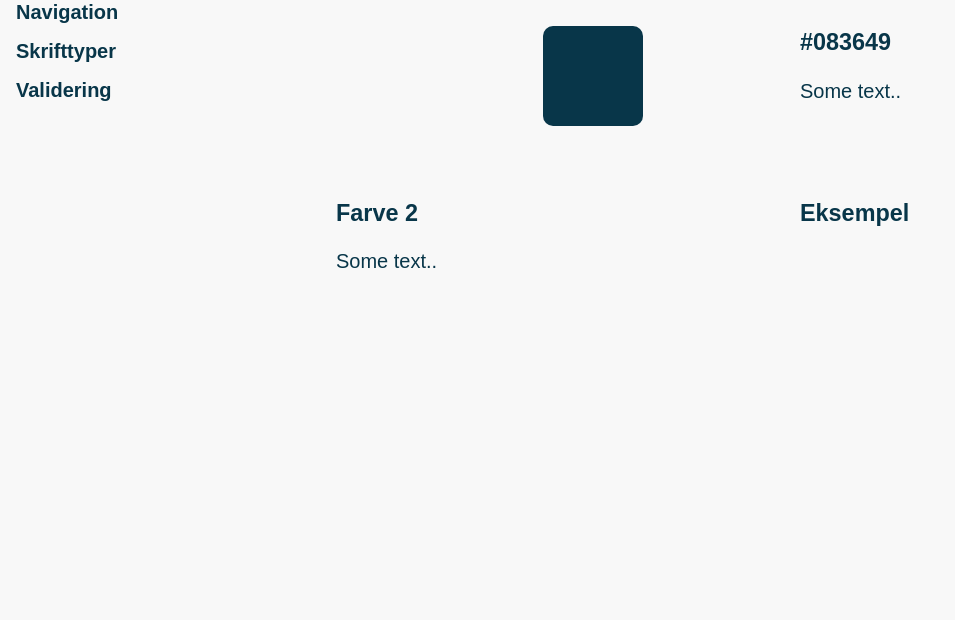
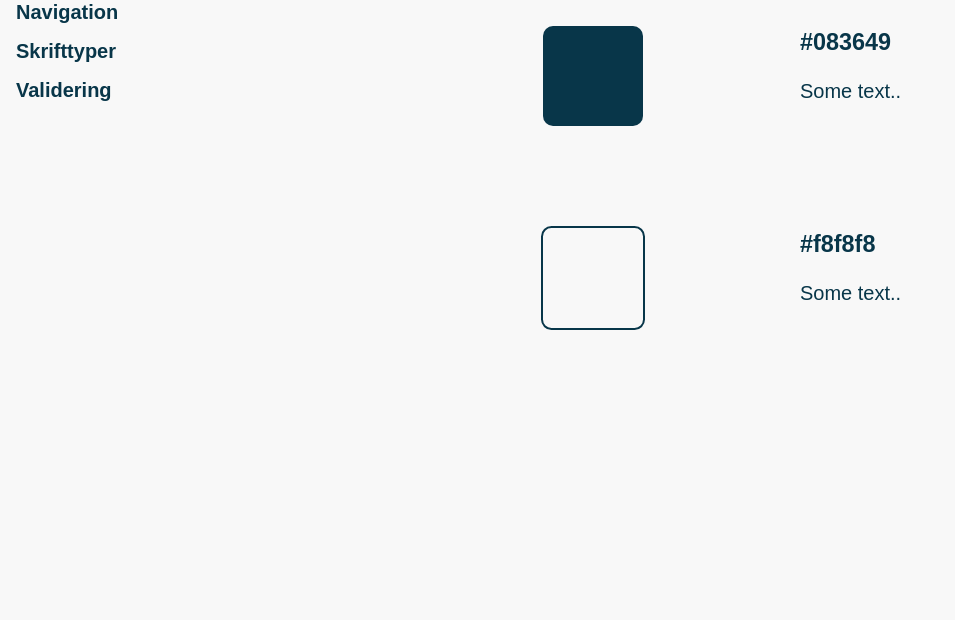
Before and after one commit to Artaey/JumpingFun, a PHP site: page /styleguide/colors.html in a window 1280 px wide. Shown: the part 202-822 px from the top of the page, without its empty margins (0-955 px from the left). Run offline with PHP 8.4, Linux system fonts and the light colour scheme.

Commit message:
de første 2 farvekoder, color.html

```diff
--- a/css/styleguide.css
+++ b/css/styleguide.css
@@ -202,4 +202,13 @@ li a:hover:not(.active) {
   width: 100px;
   border-radius: 10%;
   margin: auto;
+}
+
+.farveboks1 {
+  background: #f8f8f8;
+  border: 2px solid #083649;
+  height: 100px;
+  width: 100px;
+  border-radius: 10%;
+  margin: auto;
 }/*# sourceMappingURL=styleguide.css.map */
--- a/css/styleguide.scss
+++ b/css/styleguide.scss
@@ -69,3 +69,12 @@ body {
   border-radius: 10%;
   margin: auto;
 }
+
+.farveboks1 {
+  background:$backcolor;
+  border: 2px solid $bluedark;
+  height: 100px;
+  width: 100px;
+  border-radius: 10%;
+  margin: auto;
+}
--- a/styleguide/colors.html
+++ b/styleguide/colors.html
@@ -31,19 +31,19 @@
     <div class="column right">
       <h3 class="farveover">#083649</h3>
       <p>Some text..</p>
+       </div>
+  </div>
 
 
-
-    </div>
-  </div>
+  <div class="row">
     <div class="column">
-      <h3>Farve 2</h3>
-      <p>Some text..</p>
+      <div class="farveboks1"></div>
     </div>
     <div class="column right">
-      <h3>Eksempel</h3>
-    </div>
-</div>
+      <h3 class="farveover">#f8f8f8</h3>
+      <p>Some text..</p>
+       </div>
+  </div>
 
 
 </body>
```
Also changed, not shown: 1 other file.
